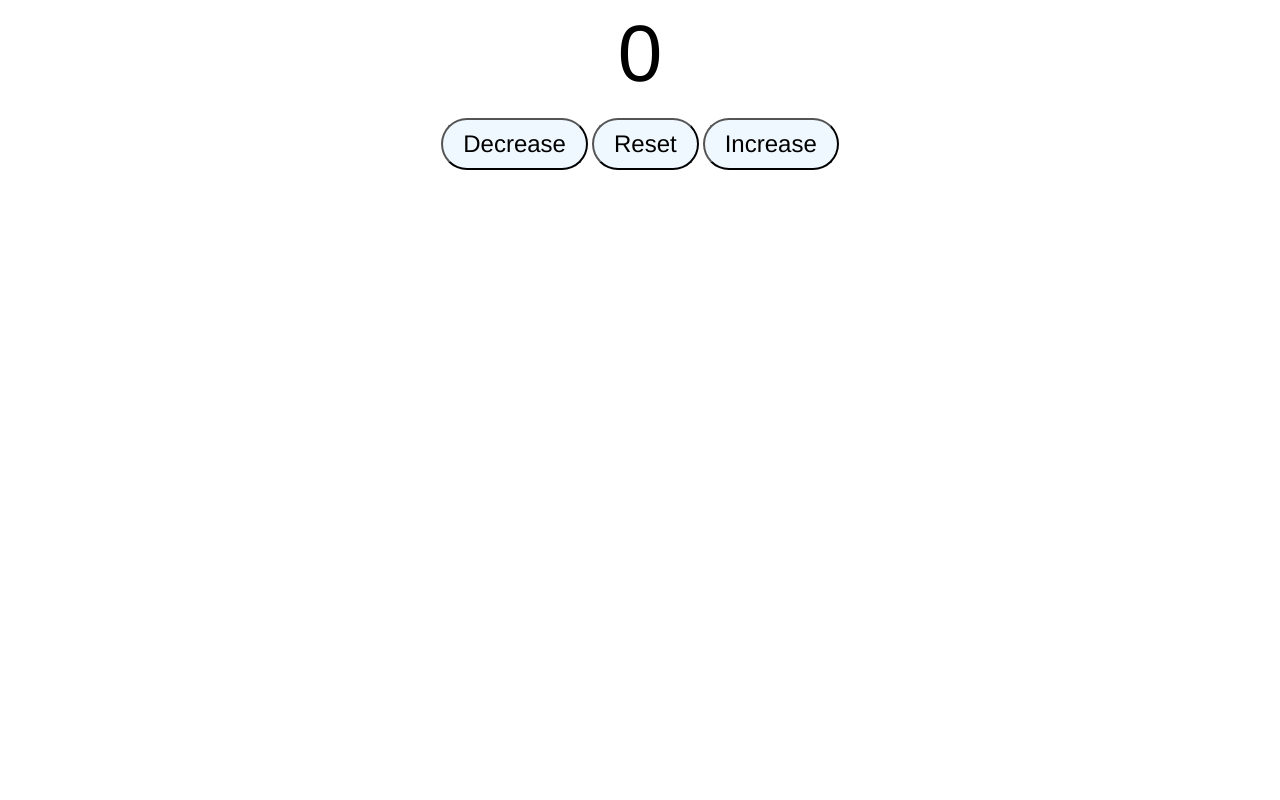
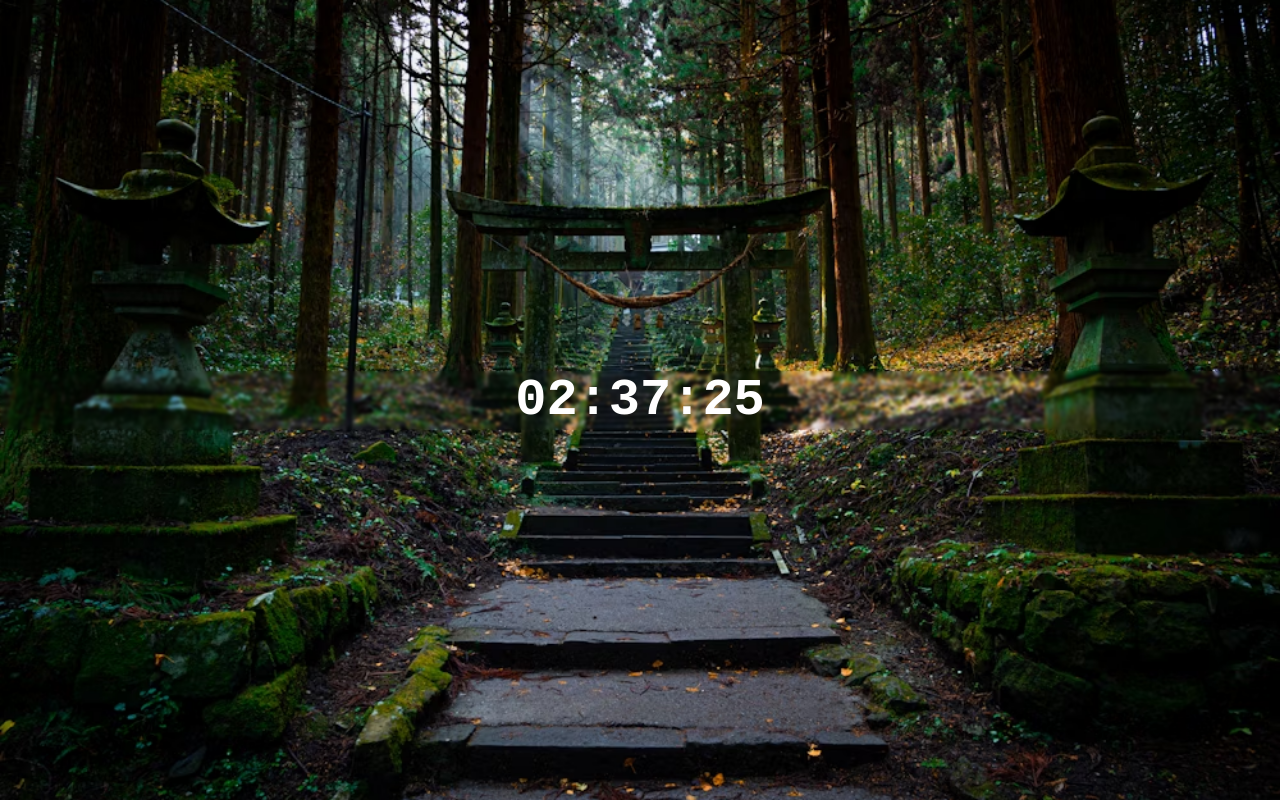
Before and after one commit to Breno-vc/js_studies, a plain HTML site: page CrashCourse/index.html in a window 1280 px wide. Drawn offline with Linux system fonts and the light colour scheme.

Commit message:
DigitalClock

```diff
--- a/CrashCourse/index.html
+++ b/CrashCourse/index.html
@@ -1,26 +1,16 @@
 <!DOCTYPE html>
 <html lang="en">
-
 <head>
   <meta charset="UTF-8">
   <meta name="viewport" content="width=device-width, initial-scale=1.0">
+<link rel="stylesheet" href="style.css">
   <title>Document</title>
-  <link rel="stylesheet" href="./style.css">
 </head>
+<body>
+<div id="clock-container">
+    <div id="clock">00:00:00</div>
+</div>
 
-<body>
-  <label id="countLabel">0</label><br>
-
-  <div id="btnContainer">
-    <button id="dec" class="buttons">Decrease</button>
-    <button id="reset" class="buttons">Reset</button>
-    <button id="increase" class="buttons">Increase</button>
-  </div>
-
-
-
-
-  <script src="./index.js"></script>
+  <script src="index.js"></script>
 </body>
-
 </html>
--- a/CrashCourse/index.js
+++ b/CrashCourse/index.js
@@ -1,11 +1,10 @@
-let numbers = [1,2,3,4,5,6];
-
-const squares = numbers.map((a) => Math.pow(a,2));
-let bigSquares = squares.filter((element)=> element>=10);
-let majorSquare = bigSquares.reduce((a,b)=>(a>b===true ? a : b));
-let total = numbers.reduce((a,b)=> a+b);
-let totalSquares = squares.reduce((a,b)=>a+b);
-console.log(total);
-console.log(totalSquares);
-console.log(bigSquares)
-console.log(majorSquare);
+function updateClock() {
+const now = new Date();
+const hours = now.getHours().toString().padStart(2,0);
+const minutes = now.getMinutes().toString().padStart(2,0);
+const seconds = now.getSeconds().toString().padStart(2,0);
+const timeString = `${hours}:${minutes}:${seconds}`;
+document.getElementById("clock").textContent = timeString;
+setInterval(updateClock,1000);
+}
+updateClock();
--- a/CrashCourse/style.css
+++ b/CrashCourse/style.css
@@ -1,23 +1,26 @@
-#countLabel {
-  display: block;
-  text-align: center;
-  font-size: 5em;
-  font-family: Helvetica, sans-serif;
+body {
+background-image: url(foto_relogio.avif);
+background-position: center;
+background-repeat: no-repeat;
+background-size: cover;
+margin: 0px;
 }
-#btnContainer {
-  text-align: center;
+
+#clock-container {
+display: flex;
+height: 100vh;
+justify-content: center;
+align-items: center;
 }
-.buttons {
-  padding: 10px 20px;
-  font-size: 1.5em;
-  font-family: Helvetica, sans-serif;
-  background-color: aliceblue;
-  border-radius: 80px;
-  border-color: black;
-  cursor: pointer;
-  color: black;
-  transition: background-color 0.35s;
+
+#clock {
+font-family: monospace;
+font-size: 4em;
+font-weight: bold;
+color: white;
+border-radius: 10px;
+backdrop-filter: blur(1.5px);
+width: 100%;
+text-align: center;
+
 }
-.buttons:hover {
-  background-color: rgb(131, 192, 245);
-}
```
Also changed, not shown: CrashCourse/foto_relogio.avif (added).
